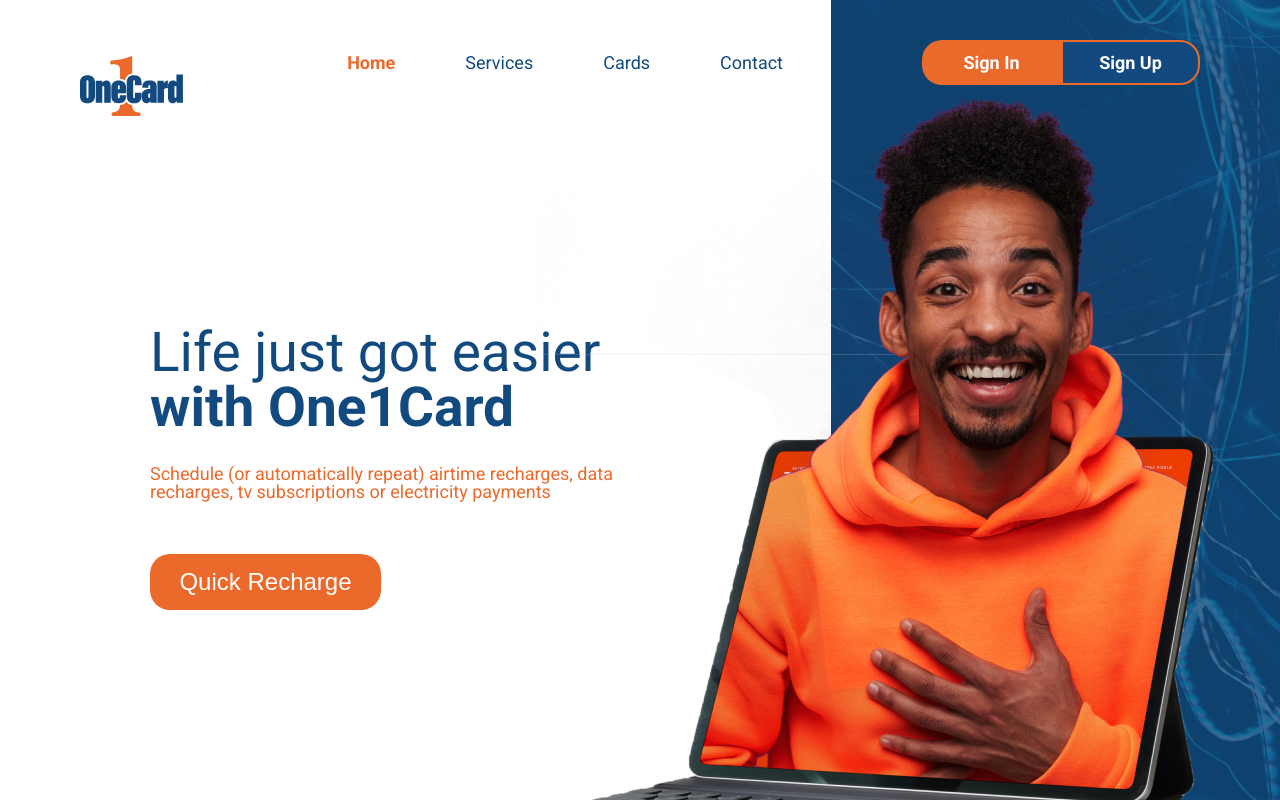
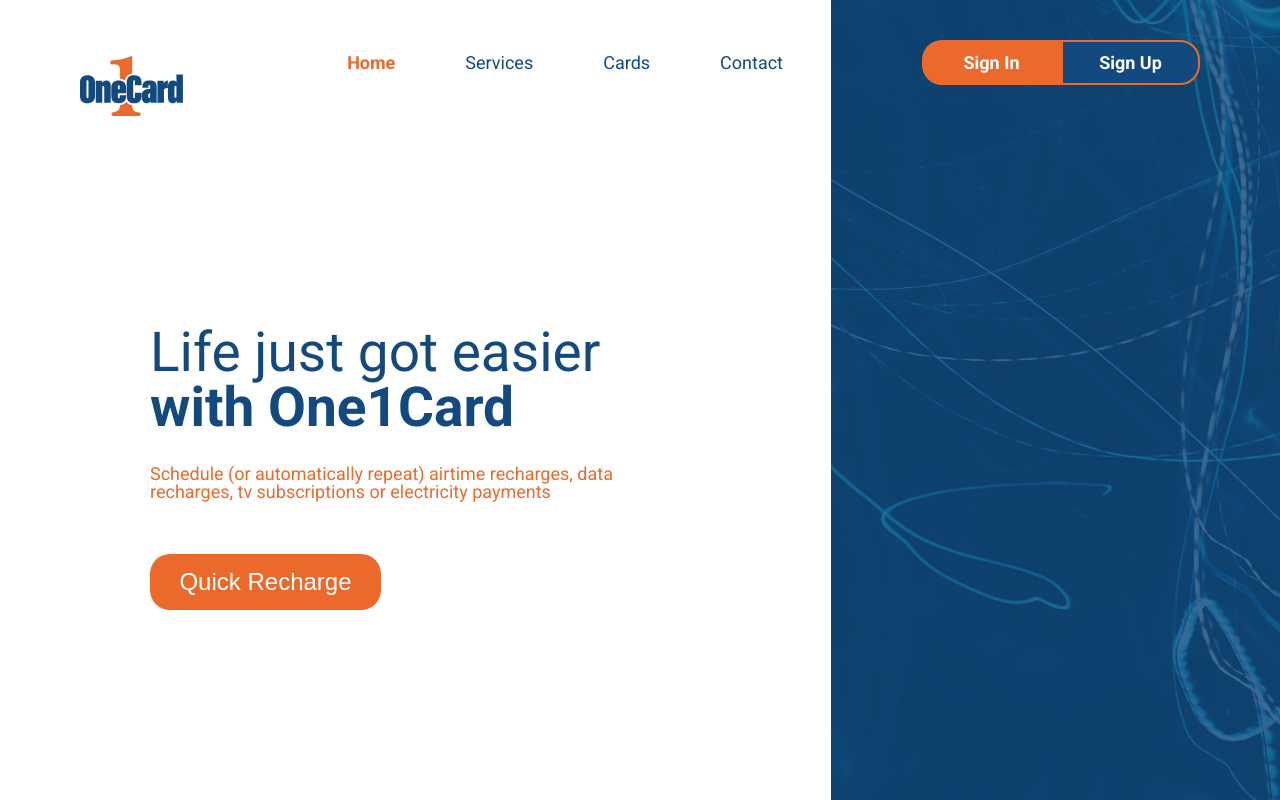
Before and after one commit to temfa/onecard, a React (Create React App) app: page / in a window 1280 px wide. Shown: the top 800 px of the page. Built offline with nearby package versions, Linux system fonts and the light colour scheme.

Commit message:
removed hero image from landing page

```diff
--- a/src/pages/Landing/Landing.js
+++ b/src/pages/Landing/Landing.js
@@ -32,7 +32,7 @@
           <button>Quick Recharge</button>
         </div>
         <div>
-          <img src={Man} className="ManImage" alt="man" />
+          {/* <img src={Man} className="ManImage" alt="man" /> */}
         </div>
       </div>
       <div className="Recharge">
```
